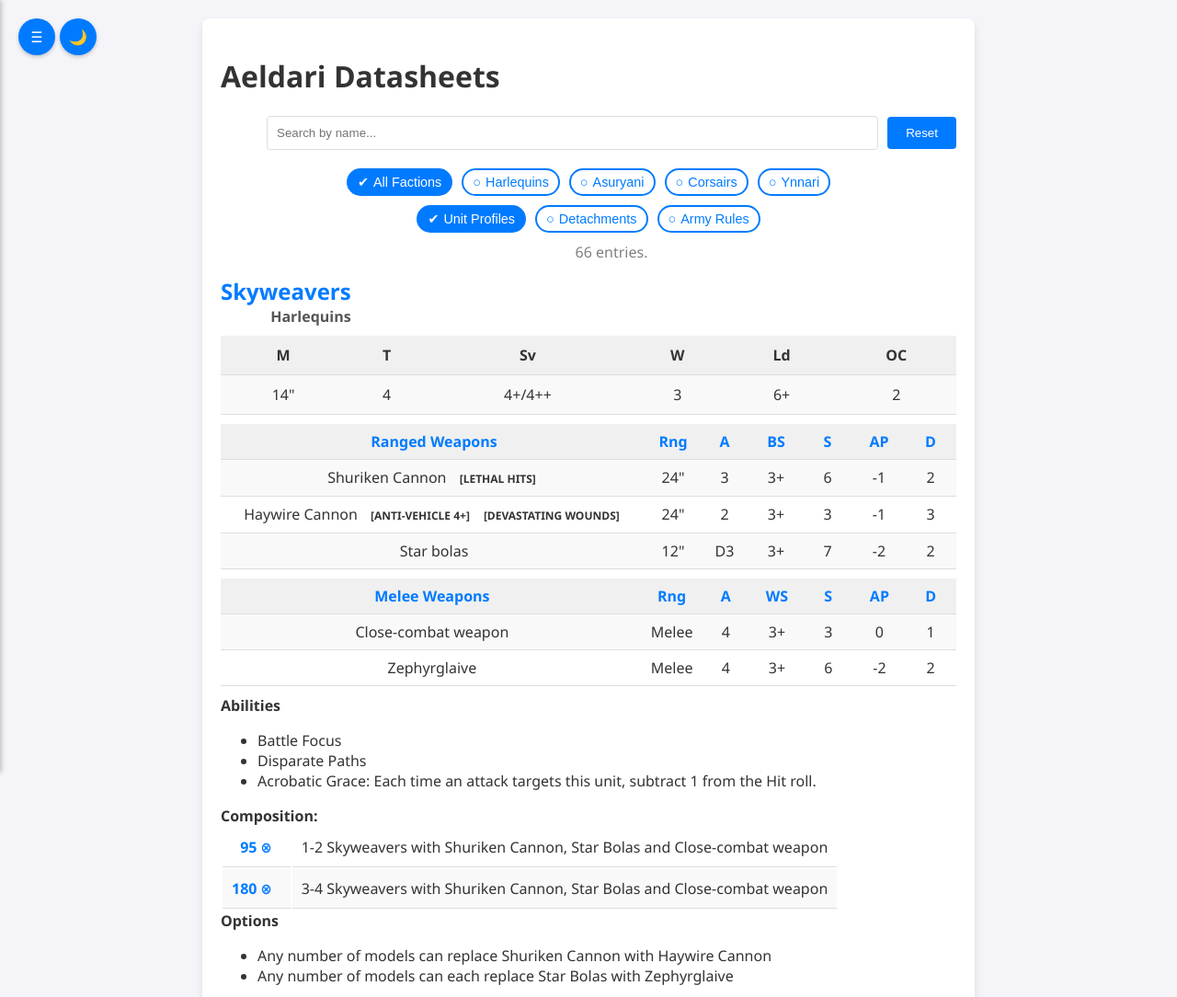
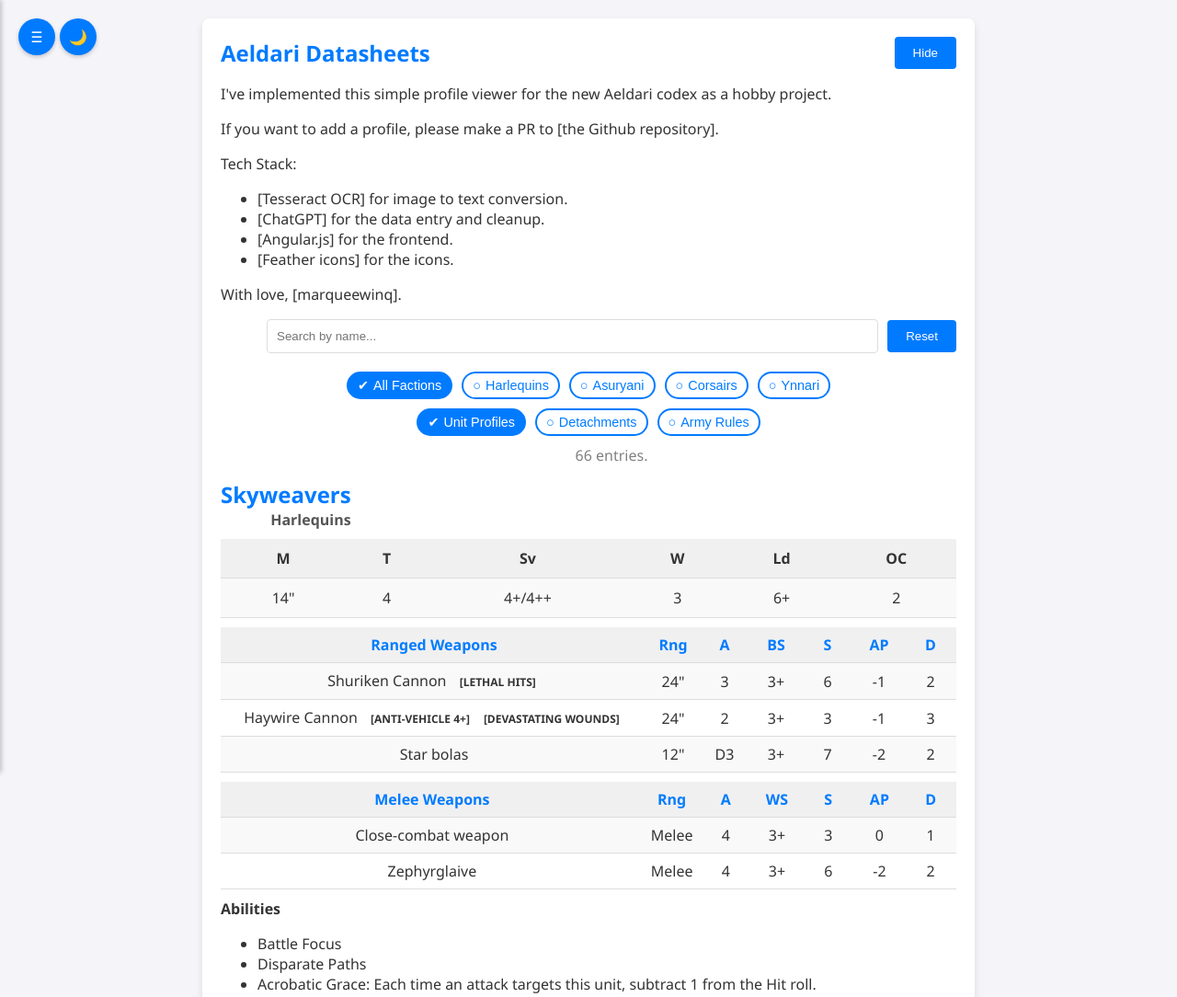
Before and after one commit to marqueewinq/profile-viewer, a plain HTML site: page index.html in a window 1280 px wide. Shown: the top 1084 px of the page at 92% size. Drawn offline with nearby package versions, Linux system fonts and the light colour scheme.

Commit message:
added intro

```diff
--- a/app.js
+++ b/app.js
@@ -413,4 +413,32 @@ app.controller("ProfileController", function ($scope, $sce, $window, $timeout) {
         a.click();
         URL.revokeObjectURL(url);
     };
+
+    // Initialize the visibility state from cookies or default to true
+    $scope.isTextVisible = getCookie('isTextVisible') === 'false' ? false : true;
+
+    // Function to toggle the visibility of the text
+    $scope.toggleTextVisibility = function() {
+        $scope.isTextVisible = !$scope.isTextVisible;
+        setCookie('isTextVisible', $scope.isTextVisible, 365); // Save the state to cookies
+    };
+
+    // Utility functions to manage cookies
+    function setCookie(name, value, days) {
+        const date = new Date();
+        date.setTime(date.getTime() + (days * 24 * 60 * 60 * 1000));
+        const expires = "expires=" + date.toUTCString();
+        document.cookie = name + "=" + value + ";" + expires + ";path=/";
+    }
+
+    function getCookie(name) {
+        const nameEQ = name + "=";
+        const ca = document.cookie.split(';');
+        for(let i = 0; i < ca.length; i++) {
+            let c = ca[i];
+            while (c.charAt(0) === ' ') c = c.substring(1, c.length);
+            if (c.indexOf(nameEQ) === 0) return c.substring(nameEQ.length, c.length);
+        }
+        return null;
+    }
 });
--- a/index.html
+++ b/index.html
@@ -134,7 +134,32 @@
                 </div>
             </div>
             <div class="container" ng-click="closeMenus()">
-                <h1>Aeldari Datasheets</h1>
+                <div class="header-row">
+                    <h1>Aeldari Datasheets</h1>
+                    <button class="toggle-visibility-button" ng-click="toggleTextVisibility()">
+                        {{ isTextVisible ? 'Hide' : 'Show' }}
+                    </button>
+                </div>
+                <div ng-show="isTextVisible">
+                    <p>
+                        I've implemented this simple profile viewer for the new Aeldari codex as a hobby project.
+                    </p>
+                    <p>
+                        If you want to add a profile, please make a PR to <a class="text" href="https://github.com/marqueewinq/profile-viewer">[the Github repository]</a>.
+                    </p>
+                    <p>
+                        Tech Stack:
+                        <ul>
+                            <li> <a class="text" href="https://github.com/tesseract-ocr/tesseract">[Tesseract OCR]</a> for image to text conversion. </li>
+                            <li> <a class="text" href="https://chatgpt.com">[ChatGPT]</a> for the data entry and cleanup. </li>
+                            <li> <a class="text" href="https://angular.io">[Angular.js]</a> for the frontend. </li>
+                            <li> <a class="text" href="https://feathericons.com">[Feather icons]</a> for the icons. </li>
+                        </ul>
+                    </p>
+                    <p>
+                        With love, <a class="text" href="https://marqueewinq.xyz" target="_blank">[marqueewinq]</a>.
+                    </p>
+                </div>
                 <div class="search-container">
                     <input
                         type="text"
--- a/style.css
+++ b/style.css
@@ -1091,3 +1091,39 @@ tr:nth-child(even) {
     padding: 5px;
     background-color: var(--container-background);
 }
+
+.text {
+    color: var(--text-color);
+    text-decoration: none;
+}
+
+.text:hover {
+    text-decoration: underline;
+}
+
+.header-row {
+    display: flex;
+    align-items: center;
+    justify-content: space-between;
+    margin-bottom: 10px;
+}
+
+.header-row h1 {
+    margin: 0;
+    font-size: 1.5em;
+    color: var(--header-color);
+}
+
+.toggle-visibility-button {
+    background-color: var(--primary-color);
+    color: #fff;
+    border: none;
+    border-radius: 4px;
+    padding: 10px 20px;
+    cursor: pointer;
+    transition: background-color 0.3s ease;
+}
+
+.toggle-visibility-button:hover {
+    background-color: var(--secondary-color);
+}
```
